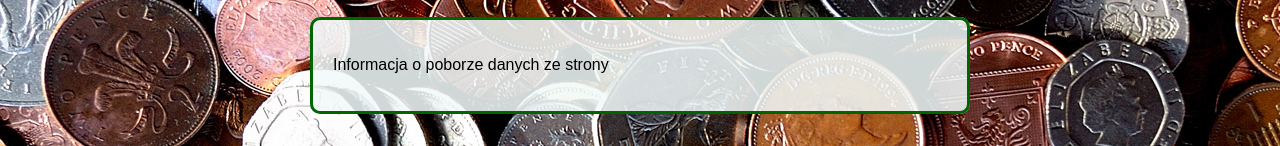
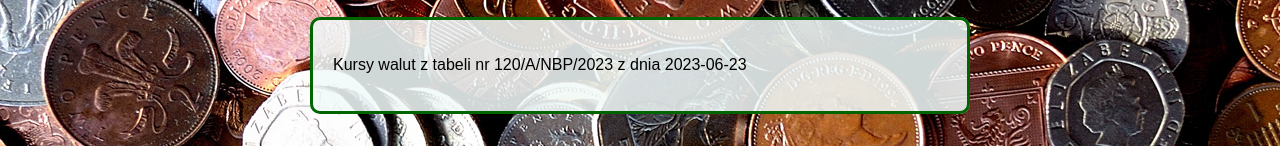
Before and after one commit to PawelKarpinski/currency, a plain HTML site: page index.html in a window 1280 px wide. Shown: the part 350-496 px from the top of the page. Drawn offline with nearby package versions, Linux system fonts and the light colour scheme.

Commit message:
add info about the currency table

```diff
--- a/index.html
+++ b/index.html
@@ -50,7 +50,7 @@
 
             <fieldset class="form__fieldset">
                 <p class="form__info">
-                    Informacja o poborze danych ze strony
+                    Kursy walut z tabeli nr 120/A/NBP/2023 z dnia 2023-06-23
                 </p>
                 <p class="js-result form__result">
                 </p>
```
